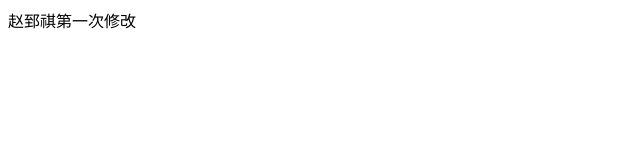
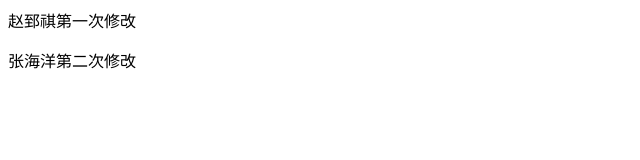
Before and after one commit to zhy1998/demo, a plain HTML site: page index.html in a window 1280 px wide. Shown: the whole page, without its empty margins (0-640 px from the left). Drawn offline with Linux system fonts and the light colour scheme.

Commit message:
张海洋第二次修改

```diff
--- a/index.html
+++ b/index.html
@@ -10,6 +10,7 @@
 
 <body>
     赵郅祺第一次修改
+    <p>张海洋第二次修改</p>
 </body>
 
 </html>
```
